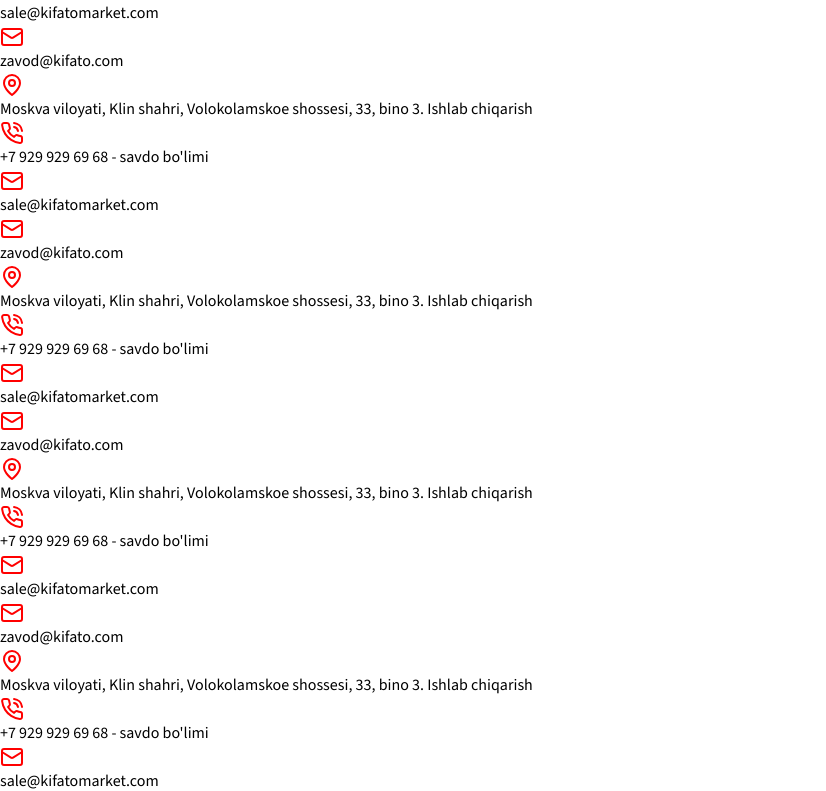
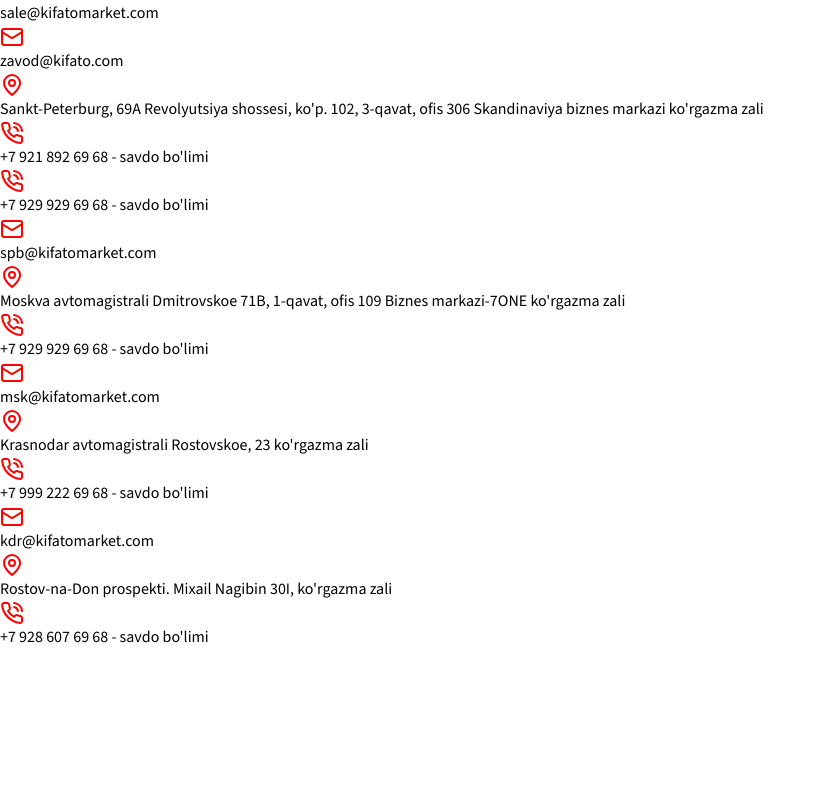
Before and after one commit to khusan2006/kifato, a React (Vite) app: page /contacts in a window 1280 px wide. Shown: the part 2949-3740 px from the top of the page, without its empty margins (0-826 px from the left). Built offline with nearby package versions, Linux system fonts and the light colour scheme.

Commit message:
fixex the bug of product detail

```diff
--- a/src/api/order.ts
+++ b/src/api/order.ts
@@ -2,7 +2,7 @@
 
 export const createOrder = async (data: {
     ism: string;
-  familya: string;
+    familiya: string;
     Mamlakat: string;
     kompaniya: string | undefined;
     address: string;
--- a/src/pages/CategoriesProduct.tsx
+++ b/src/pages/CategoriesProduct.tsx
@@ -7,36 +7,49 @@
 import { CategoryType, ProductType } from "../types";
 import Category from "../components/Category";
 import Loading from "../components/Loading";
-
-
+import { useState } from "react";
+import { sortProductsByPrice } from "../utils/helper";
 
 const CategoriesProduct = () => {
   const { id = "1" } = useParams();
-  const {state}: {state: CategoryType} = useLocation();
+  const { state }: { state: CategoryType } = useLocation();
+  const [sortedData, setSortedData] = useState<ProductType[]>();
+  console.log(sortedData);
   const { data: products } = useQuery({
     queryKey: ["products", id],
     queryFn: () => getProductsByCategory(id),
   });
-  if (!products) return <Loading />
+  if (!products) return <Loading />;
+
   const { data = [] }: { data?: ProductType[] | CategoryType[] | [] } =
     products;
 
-    const BREADCRUMBS = [
-        { id: 1, name: "Asosiy", href: "/" },
-        { id: 2, name: state.desc, href: "/factories" },
-      ];
+  const handleSortChange = (value: string) => {
+    if (value == "default") {
+      setSortedData(data as ProductType[]);
+    } else if (value == "ascending") {
+      setSortedData(sortProductsByPrice(data as ProductType[], " ascending"));
+    } else if (value == "descending") {
+      setSortedData(sortProductsByPrice(data as ProductType[], "descending"));
+    }
+  };
+  const BREADCRUMBS = [
+    { id: 1, name: "Asosiy", href: "/" },
+    { id: 2, name: state.desc, href: "/factories" },
+  ];
+
   return (
     <section>
       <MaxWidthWrapper>
         <Breadcrumbs breadcrumbs={BREADCRUMBS} />
         <div className="flex gap-3">
-          <select className="border-[1px] border-black">
-            <option value="dastlabki">Dastlabki tartib</option>
-            <option value="dastlabki">Mashhurlik boyicha</option>
-            <option value="dastlabki">Reyting boyicha</option>
-            <option value="dastlabki">Yangilik boyicha</option>
-            <option value="dastlabki">Narx: oshib borish boyicha</option>
-            <option value="dastlabki">Narx: kamayib borish boyicha</option>
+          <select
+            className="border-[1px] border-black"
+            onChange={(e) => handleSortChange(e.target.value)}
+          >
+            <option value="default">Dastlabki tartib</option>
+            <option value="ascending">Narx: oshib borish boyicha</option>
+            <option value="descending">Narx: kamayib borish boyicha</option>
           </select>
           <p>{state?.count} ta mahsulot taqdim etildi</p>
         </div>
--- a/src/pages/Checkout.tsx
+++ b/src/pages/Checkout.tsx
@@ -30,7 +30,7 @@
     const tovars = items.map((product) => product.productId).join(" ");
     const res = {
       ism: data.firstName,
-      familya: data.lastName,
+      familiya: data.lastName,
       Mamlakat: data.country,
       kompaniya: data.companyName,
       address: data.address,
--- a/src/pages/Contacts.tsx
+++ b/src/pages/Contacts.tsx
@@ -39,8 +39,11 @@
             <div className="flex flex-col gap-3 w-[70%] text-sm">
               <a className="flex gap-2 items-center " href="/">
                 <MapPin stroke="red" className="shrink-0" />
-                Moskva viloyati, Klin shahri, Volokolamskoe shossesi, 33, bino
-                3. Ishlab chiqarish
+                Sankt-Peterburg, 69A Revolyutsiya shossesi, ko'p. 102, 3-qavat,
+                ofis 306 Skandinaviya biznes markazi ko'rgazma zali
+              </a>
+              <a className="flex gap-2 items-center" href="">
+                <PhoneCall stroke="red" /> +7 921 892 69 68 - savdo bo'limi
               </a>
               <a className="flex gap-2 items-center" href="">
                 <PhoneCall stroke="red" /> +7 929 929 69 68 - savdo bo'limi
@@ -49,18 +52,15 @@
                 className="flex gap-2 items-center"
                 href="mailto:sale@kifatomarket.com"
               >
-                <Mail stroke="red" /> sale@kifatomarket.com
-              </a>
-              <a className="flex gap-2 items-center" href="">
-                <Mail stroke="red" /> zavod@kifato.com
+                <Mail stroke="red" /> spb@kifatomarket.com
               </a>
             </div>
             <div className="w-full h-[1.5px] bg-gray-600 my-4" />
             <div className="flex flex-col gap-3 w-[70%] text-sm">
               <a className="flex gap-2 items-center " href="/">
                 <MapPin stroke="red" className="shrink-0" />
-                Moskva viloyati, Klin shahri, Volokolamskoe shossesi, 33, bino
-                3. Ishlab chiqarish
+                Moskva avtomagistrali Dmitrovskoe 71B, 1-qavat, ofis 109 Biznes
+                markazi-7ONE ko'rgazma zali
               </a>
               <a className="flex gap-2 items-center" href="">
                 <PhoneCall stroke="red" /> +7 929 929 69 68 - savdo bo'limi
@@ -69,51 +69,35 @@
                 className="flex gap-2 items-center"
                 href="mailto:sale@kifatomarket.com"
               >
-                <Mail stroke="red" /> sale@kifatomarket.com
-              </a>
-              <a className="flex gap-2 items-center" href="">
-                <Mail stroke="red" /> zavod@kifato.com
+                <Mail stroke="red" /> msk@kifatomarket.com
               </a>
             </div>
             <div className="w-full h-[1.5px] bg-gray-600 my-4" />
             <div className="flex flex-col gap-3 w-[70%] text-sm">
               <a className="flex gap-2 items-center " href="/">
                 <MapPin stroke="red" className="shrink-0" />
-                Moskva viloyati, Klin shahri, Volokolamskoe shossesi, 33, bino
-                3. Ishlab chiqarish
+                Krasnodar avtomagistrali Rostovskoe, 23 ko'rgazma zali
               </a>
               <a className="flex gap-2 items-center" href="">
-                <PhoneCall stroke="red" /> +7 929 929 69 68 - savdo bo'limi
+                <PhoneCall stroke="red" /> +7 999 222 69 68 - savdo bo'limi
               </a>
               <a
                 className="flex gap-2 items-center"
                 href="mailto:sale@kifatomarket.com"
               >
-                <Mail stroke="red" /> sale@kifatomarket.com
-              </a>
-              <a className="flex gap-2 items-center" href="">
-                <Mail stroke="red" /> zavod@kifato.com
+                <Mail stroke="red" /> kdr@kifatomarket.com
               </a>
             </div>
             <div className="w-full h-[1.5px] bg-gray-600 my-4" />
             <div className="flex flex-col gap-3 w-[70%] text-sm">
               <a className="flex gap-2 items-center " href="/">
                 <MapPin stroke="red" className="shrink-0" />
-                Moskva viloyati, Klin shahri, Volokolamskoe shossesi, 33, bino
-                3. Ishlab chiqarish
+                Rostov-na-Don prospekti. Mixail Nagibin 30I, ko'rgazma zali
               </a>
               <a className="flex gap-2 items-center" href="">
-                <PhoneCall stroke="red" /> +7 929 929 69 68 - savdo bo'limi
+                <PhoneCall stroke="red" /> +7 928 607 69 68 - savdo bo'limi
               </a>
-              <a
-                className="flex gap-2 items-center"
-                href="mailto:sale@kifatomarket.com"
-              >
-                <Mail stroke="red" /> sale@kifatomarket.com
-              </a>
-              <a className="flex gap-2 items-center" href="">
-                <Mail stroke="red" /> zavod@kifato.com
-              </a>
+
             </div>
           </div>
           <div className="flex-[3] overflow-hidden">
@@ -121,7 +105,7 @@
           </div>
         </div>
         <div className="my-20">
-            <ContactUsForm />
+          <ContactUsForm />
         </div>
       </MaxWidthWrapper>
     </section>
--- a/src/pages/ProductDetail.tsx
+++ b/src/pages/ProductDetail.tsx
@@ -31,7 +31,7 @@
   const item = useSelector(getCurrentQuantityById(data?.id as string));
   const BREADCRUMBS = [
     { id: 1, name: "Asosiy", href: "/" },
-    { id: 2, name: state?.desc || "category", href: `categories/${state?.id}` },
+    { id: 2, name: state?.desc || "category", href: `/` },
     { id: 3, name: data?.desc || "product", href: `/product/${data?.id}` },
   ];
 
@@ -92,7 +92,7 @@
         <div className="mt-12">
           <h4 className="text-3xl">Shunga o'xshash mahsulotlar</h4>
           <div className="my-8 grid grid-cols-1 sm:grid-cols-2 md:grid-cols-3 lg:grid-cols-4 gap-12 px-4 ">
-            {products?.length !== 0
+            {products?.data
               ? products?.data.map((product: ProductType) => (
                   <Product product={product} category={state} />
                 ))
--- a/src/utils/helper.ts
+++ b/src/utils/helper.ts
@@ -1,6 +1,18 @@
 import { type ClassValue, clsx } from "clsx";
 import { twMerge } from "tailwind-merge";
+import { ProductType } from "../types";
 
 export function cn(...inputs: ClassValue[]) {
   return twMerge(clsx(inputs));
 }
+
+export const sortProductsByPrice = (products: ProductType[], sortDirection: string) => {
+  return products.slice().sort((a, b) => {
+    if (sortDirection === 'asceding') {
+      return Number(a.narx) - Number(b.narx);
+    } else if (sortDirection === 'desceding') {
+      return Number(b.narx) - Number(a.narx);
+    }
+    return 0;
+  });
+};
```
Lines whose indentation alone changed are shown as unchanged.
